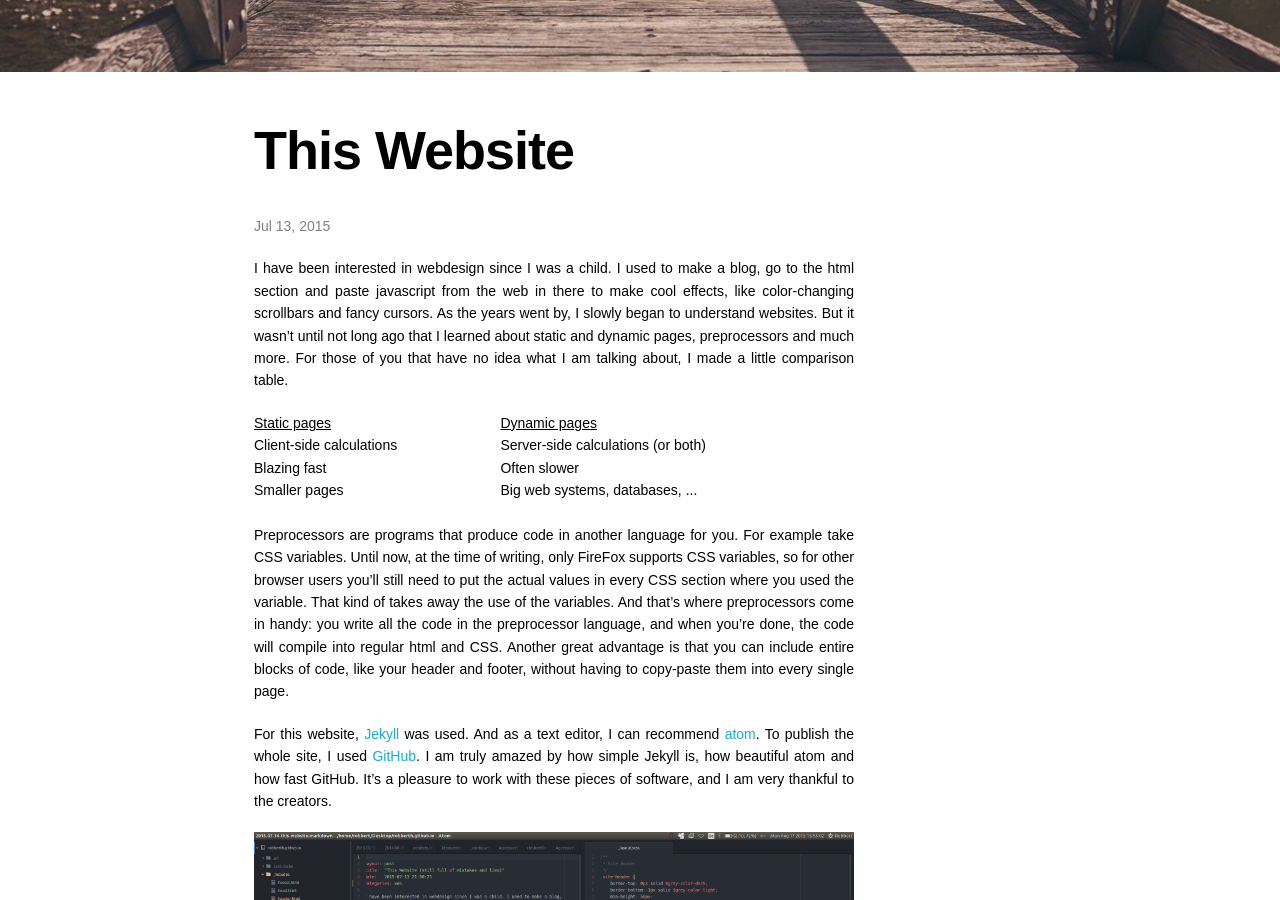
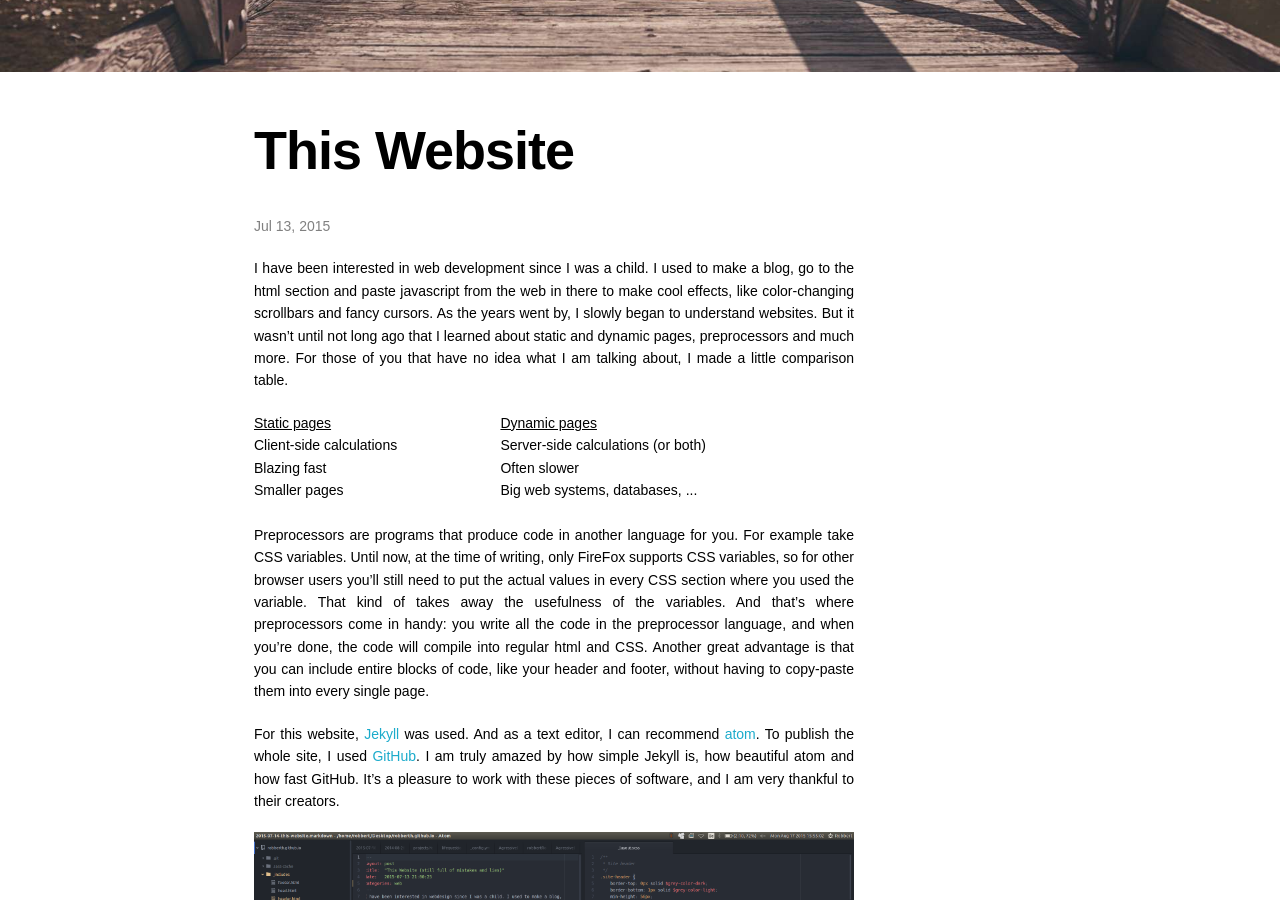
Before and after one commit to RobbertH/robberth.github.io, a Jekyll site: the page built from _posts/projects/2015-07-14-this-website.markdown, in a window 1280 px wide and 900 px high, scrolled down 278 px. Built offline with Jekyll 4.4.1, drawn with Linux system fonts in a browser that asks for light colours; some of the changed text lies outside the part shown.

Commit message:
minor fixes

```diff
--- a/_posts/projects/2015-07-14-led-project.markdown
+++ b/_posts/projects/2015-07-14-led-project.markdown
@@ -2,7 +2,7 @@
 layout: post
 title:  "LED Project"
 date:   2015-07-14 19:12:16
-categories: projects
+categories: draft
 ---
 <h2>Components</h2>
 <ul>
@@ -77,6 +77,3 @@ move away from the breadboard and solder everything together. After soldering, I
 broke a transistor (probably couldn't handle the heat) so that one of the LED strips'
 red was always on. I am considering moving on to a PCB for overall sturdiness and
 compactness.
-
-<h2>Pictures</h2>
-Yet to come
--- a/_posts/projects/2015-07-14-this-website.markdown
+++ b/_posts/projects/2015-07-14-this-website.markdown
@@ -5,7 +5,7 @@ date:   2015-07-13 21:00:25
 categories: projects
 ---
 
-I have been interested in webdesign since I was a child. I used to make a blog,
+I have been interested in web development since I was a child. I used to make a blog,
 go to the html section and paste javascript from the web in there to make cool
 effects, like color-changing scrollbars and fancy cursors. As the years went by,
 I slowly began to understand websites. But it wasn't until not long ago that
@@ -20,7 +20,7 @@ of you that have no idea what I am talking about, I made a little comparison tab
 Preprocessors are programs that produce code in another language for you. For
 example take CSS variables. Until now, at the time of writing, only FireFox supports CSS variables,
 so for other browser users you'll still need to put the actual values in every CSS section where you used the variable.
-That kind of takes away the use of the variables. And that's where preprocessors come in handy: you write all the code in the preprocessor
+That kind of takes away the usefulness of the variables. And that's where preprocessors come in handy: you write all the code in the preprocessor
 language, and when you're done, the code will compile into regular html and CSS.
 Another great advantage is that you can include entire blocks of code, like your
 header and footer, without having to copy-paste them into every single page.
@@ -28,7 +28,7 @@ header and footer, without having to copy-paste them into every single page.
 For this website, <a href="http://www.jekyllrb.com">Jekyll</a> was used. And as
 a text editor, I can recommend <a href="http://www.atom.io">atom</a>. To publish the  whole site, I used <a href="http://www.github.com">GitHub</a>. I am truly amazed
 by how simple Jekyll is, how beautiful atom and how fast GitHub. It's a pleasure
-to work with these pieces of software, and I am very thankful to the creators.
+to work with these pieces of software, and I am very thankful to their creators.
 
 <img src="/assets/img/ThisWebsite/ScreenshotAtom.png" alt="atomscreenshot" style="width: 100%;"/><br><i>This is what atom looks like</i><br>
 <!-- TODO: put image in the middle -->
--- a/_posts/projects/2016-03-29-visible-light-communication.markdown
+++ b/_posts/projects/2016-03-29-visible-light-communication.markdown
@@ -7,8 +7,7 @@ categories: projects
 
 <h2>Background & Concept</h2>
 One day, I was at my friend's dorm room and we noticed that one could see my
-dorm from his. So we started joking around and as we are engineering students, lasers came up.
-We were thinking about communicating with lasers from his dormitory to mine and the
+dorm from his. We were thinking about communicating with lasers from his dormitory to mine and the
 other way round. Of course, I took this seriously and started building it. So far
 I have one arduino that is able to communicate with itself via visible light.
 Theoretically, the only thing we would have to do is replace the LEDs used right now
@@ -28,7 +27,6 @@ A lot is still wrong with this prototype. Problems/TODOs that I know of right no
 	<li> Problem of syncing between two arduinos should be solved </li>
 	<li> Error correction code can be added </li>
 </ul>
-I am planning on making a follow-up post soon.
 
 <h2>Components</h2>
 <ul>
--- a/_posts/projects/2018-01-23-sudoku-solver.markdown
+++ b/_posts/projects/2018-01-23-sudoku-solver.markdown
@@ -7,5 +7,4 @@ categories: projects
 
 <h2>Background & Concept</h2>
 I am starting to learn JavaScript, so I built a <a href="/public/sudoku/index.html"> sudoku solver</a>.
-It uses the standard backtracking method.
-I will host my JavaScript projects at <a href="/public/index.html"> this page</a>, because it gives me some more freedom with the page layout than this blog framework.
+It uses the naive backtracking method where it picks the first solution it finds, so you can also solve the empty sudoku. It's nothing fancy but it works!
```
Also changed, not shown: other parts of _posts/projects/2015-07-14-this-website.markdown (+1 -4 lines).
